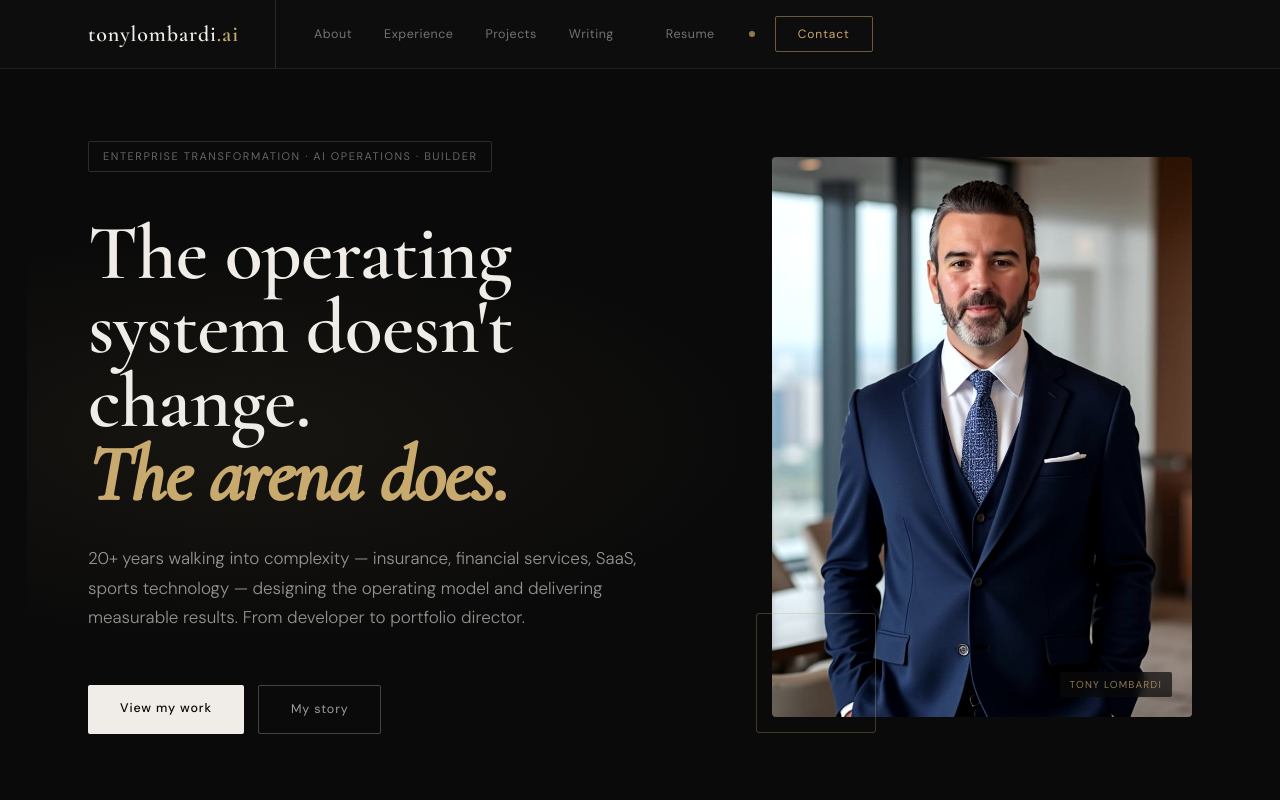
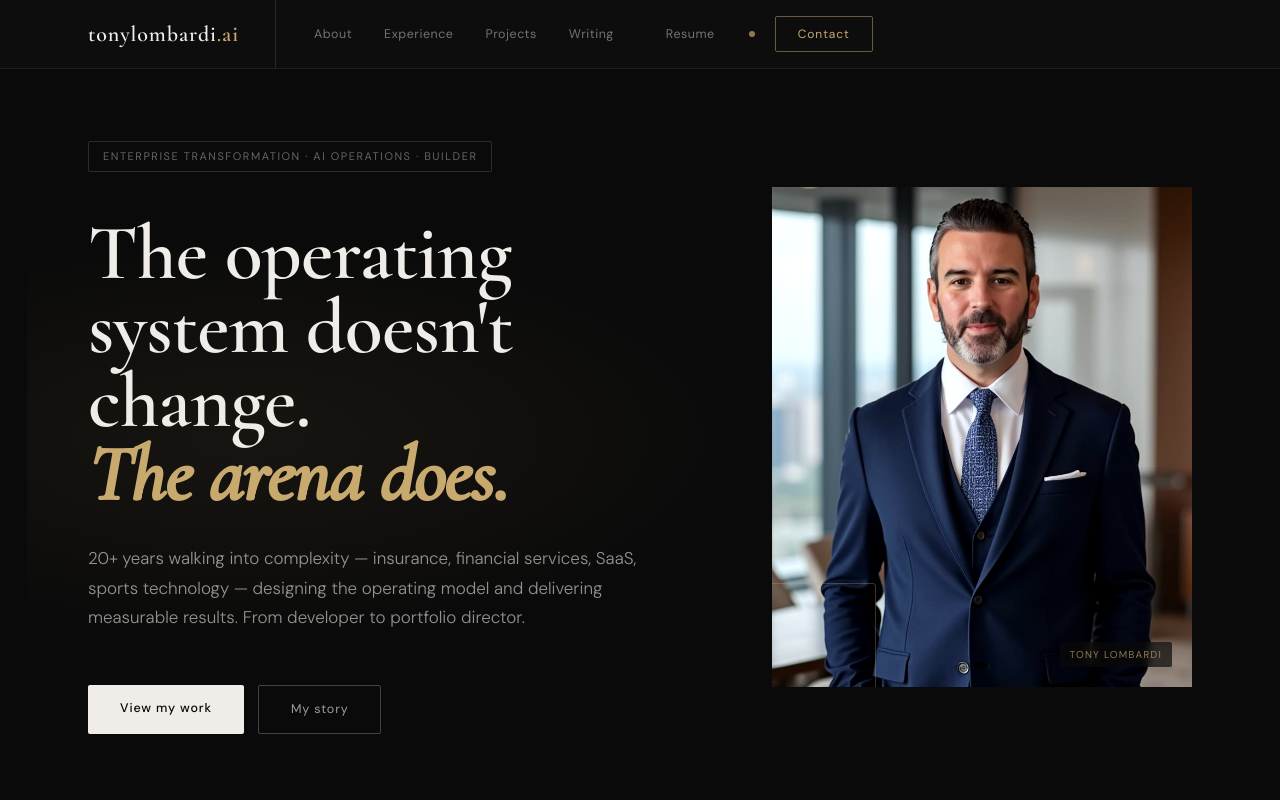
Before and after one commit to tonylombardi-22/personal_branding, a Next.js app: page / in a window 1280 px wide. Shown: the top 800 px of the page. Built offline with nearby package versions, Linux system fonts and the light colour scheme.

Commit message:
parallax effect on hero headshot

```diff
--- a/app/page.tsx
+++ b/app/page.tsx
@@ -1,5 +1,6 @@
 import Navbar from "@/components/Navbar";
 import ScrollAnimations from "@/components/ScrollAnimations";
+import ParallaxPhoto from "@/components/ParallaxPhoto";
 import Link from "next/link";
 
 export default function Home() {
@@ -555,15 +556,7 @@ export default function Home() {
             </div>
           </div>
 
-          <div className="hero-photo-wrap fade-up delay-2">
-            <img
-              src="/tony-lombardi.jpg"
-              alt="Tony Lombardi"
-              className="hero-photo"
-            />
-            <div className="hero-photo-accent" aria-hidden="true" />
-            <div className="hero-photo-label">Tony Lombardi</div>
-          </div>
+          <ParallaxPhoto />
         </section>
 
         <hr className="rule" />
--- /dev/null
+++ b/components/ParallaxPhoto.tsx
@@ -0,0 +1,47 @@
+"use client";
+
+import { useEffect, useRef } from "react";
+
+export default function ParallaxPhoto() {
+  const wrapRef = useRef<HTMLDivElement>(null);
+  const imgRef = useRef<HTMLImageElement>(null);
+
+  useEffect(() => {
+    const handleScroll = () => {
+      if (!wrapRef.current || !imgRef.current) return;
+      const rect = wrapRef.current.getBoundingClientRect();
+      const viewH = window.innerHeight;
+      const progress = 1 - (rect.top + rect.height) / (viewH + rect.height);
+      const offset = progress * 60 - 30;
+      imgRef.current.style.transform = `translateY(${offset}px)`;
+    };
+
+    window.addEventListener("scroll", handleScroll, { passive: true });
+    handleScroll();
+    return () => window.removeEventListener("scroll", handleScroll);
+  }, []);
+
+  return (
+    <div
+      ref={wrapRef}
+      className="hero-photo-wrap fade-up delay-2"
+      style={{ overflow: "hidden" }}
+    >
+      <img
+        ref={imgRef}
+        src="/tony-lombardi.jpg"
+        alt="Tony Lombardi"
+        className="hero-photo"
+        style={{
+          willChange: "transform",
+          transition: "transform 0.1s linear",
+          marginTop: "-30px",
+          marginBottom: "-30px",
+          height: "calc(100% + 60px)",
+        }}
+      />
+      <div className="hero-photo-accent" aria-hidden="true" />
+      <div className="hero-photo-label">Tony Lombardi</div>
+    </div>
+  );
+}
```
